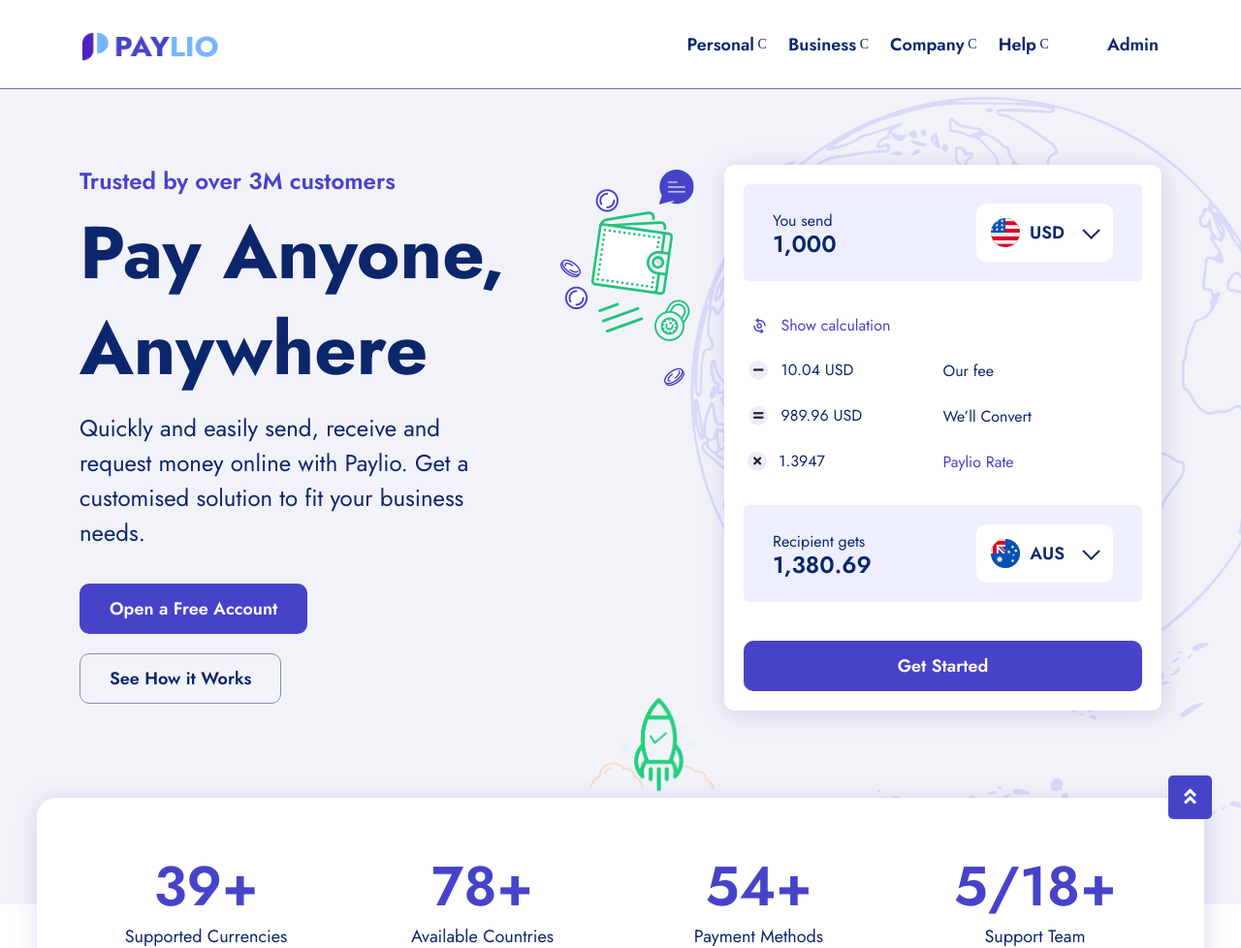
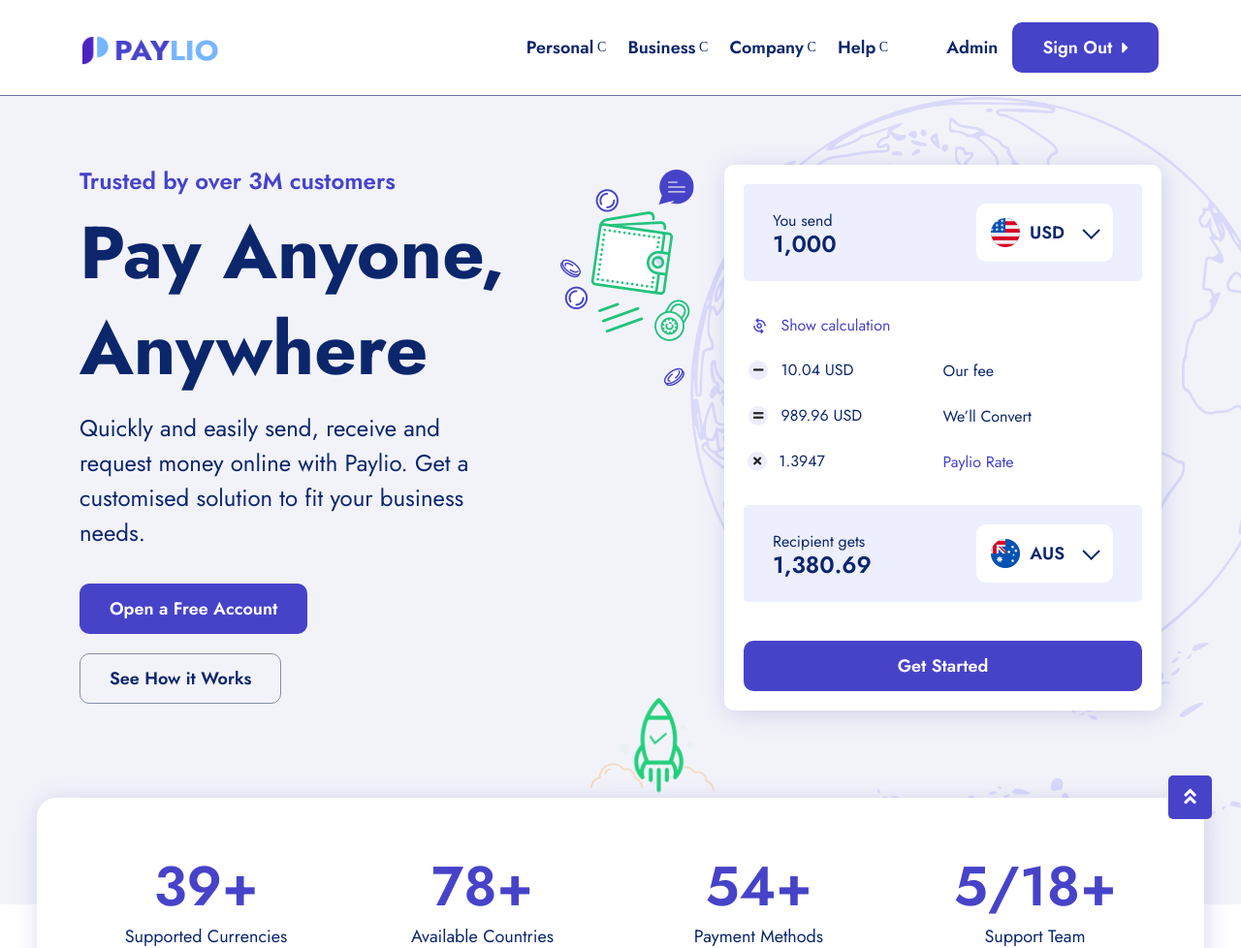
Before and after one commit to ColinAdo/cashtech, a Django app: page / in a window 1280 px wide. Shown: the top 978 px of the page at 97% size. Run offline with Django 4.2, Linux system fonts and the light colour scheme; the visitor is signed in with stand-in values (Sample User, id 1); some libraries are stand-ins or nearby versions; some web fonts are replaced.

Commit message:
Update url links

```diff
--- a/templates/partials/base.html
+++ b/templates/partials/base.html
@@ -95,9 +95,11 @@
                             <div class="right-area header-action d-flex align-items-center max-un">
                                 {% if request.user.is_authenticated %}
                                 <a href="/admin" class="login cmdn-btn">Admin</a>
-                                {% comment %} <a href="{% url 'sign-out' %}" class="login cmn-btn">Sign Out</a> {% endcomment %}
+                                <a href="{% url 'signout' %}" class="cmn-btn">Sign Out
+                                    <i class="fas fa-caret-right"></i>
+                                </a>
                                 {% else %}
-                                {% comment %} <a href="{% url 'sign-in' %}" class="login">Login</a> {% endcomment %}
+                                <a href="{% url 'signin' %}" class="login">Login</a>
                                 <a href="{% url 'signup' %}" class="cmn-btn">Sign Up
                                     <i class="fas fa-caret-right"></i>
                                 </a>
```
